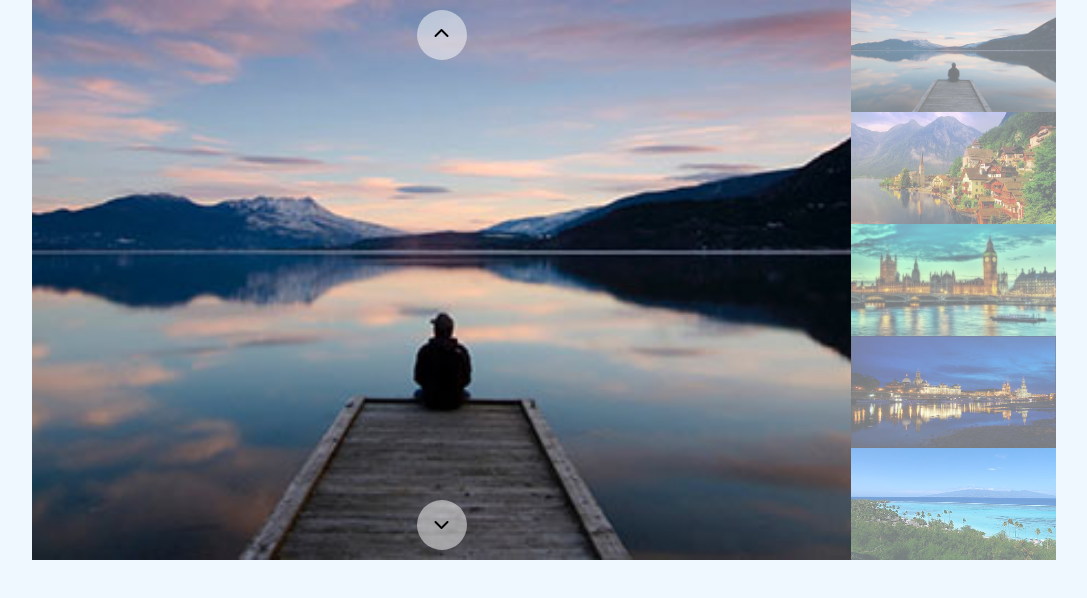
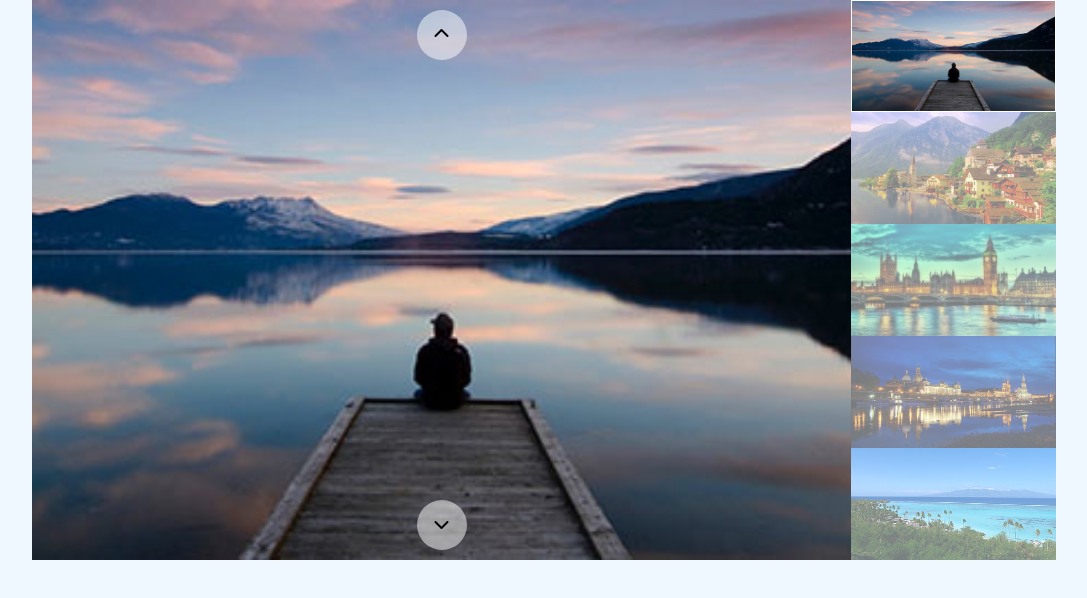
Before and after one commit to Marcosshyguy/js-array-carousel, a plain HTML site: page index.html in a window 1280 px wide. Shown: the whole page, without its empty margins (96-1183 px from the left). Drawn offline with Linux system fonts and the light colour scheme.

Commit message:
add bonus 2 solution

```diff
--- a/css/style.css
+++ b/css/style.css
@@ -46,14 +46,21 @@ body{
     flex-wrap: wrap;
 }
 
-.slider-column img{
+.colum-images{
     width: 100%;
     height: calc(100% / 5);
-    filter: opacity(50%);
+    opacity: 50%;
 }
 
+.colum-images img{
+    width: 100%;
+    height: 100%;
+    object-fit: cover;
+}
+
+
 .focus-on-image{
-    filter: opacity(100%);
+    opacity: 1;
     border: 1px solid white;
 }
 
--- a/index.html
+++ b/index.html
@@ -26,11 +26,12 @@
                 </div>
             </div>
             <div class="slider-column">
-                <img src="img/01.jpg" alt="" >
-                <img src="img/02.jpg" alt="">
-                <img src="img/03.jpg" alt="">
-                <img src="img/04.jpg" alt="">
-                <img src="img/05.jpg" alt="">
+                <div class="colum-images"><img class="" src="img/01.jpg" alt=""></div> <!--it's better to put a div if you wanna use yhe opacity
+                because this property doest' work well only inj the images on javascript-->
+                <div class="colum-images"><img class="" src="img/02.jpg" alt=""></div>
+                <div class="colum-images"><img class="" src="img/03.jpg" alt=""></div>
+                <div class="colum-images"><img class="" src="img/04.jpg" alt=""></div>
+                <div class="colum-images"><img class="" src="img/05.jpg" alt=""></div>
             </div>
 
 
--- a/js/script.js
+++ b/js/script.js
@@ -41,6 +41,12 @@ const buttonDown = document.getElementById("button-bottom");
 const buttonUp = document.getElementById("button-top");
 // console.log(buttonDown, buttonUp)
 
+// BONUS2 aggiungo con select by class le nuove immagini
+const transparentImages = document.getElementsByClassName("colum-images");
+console.log(transparentImages);
+transparentImages[position].classList.add("focus-on-image");
+// do la stessa classen di position anche ha queste immagini
+
 // e creo il primo listener che toglierà un d none si sposterà di uno e lo riaggiungerà
 
 buttonDown.addEventListener("click", function(){
@@ -48,22 +54,21 @@ buttonDown.addEventListener("click", function(){
     if(position < slide.length - 1){
 
         slide[position].classList.add("d-none");
+        transparentImages[position].classList.remove("focus-on-image");
         position++;
         slide[position].classList.remove("d-none");
+        transparentImages[position].classList.add("focus-on-image");
     }
-
-
-
 })
-// creo secondo bottone
+// creo secondo bottone con listener
 
 buttonUp.addEventListener("click", function(){
 
          if(position > 0){
-
+            transparentImages[position].classList.remove("focus-on-image");
              slide[position].classList.add("d-none");
              position--;
              slide[position].classList.remove("d-none");
+             transparentImages[position].classList.add("focus-on-image");
          }
-
 })
```
